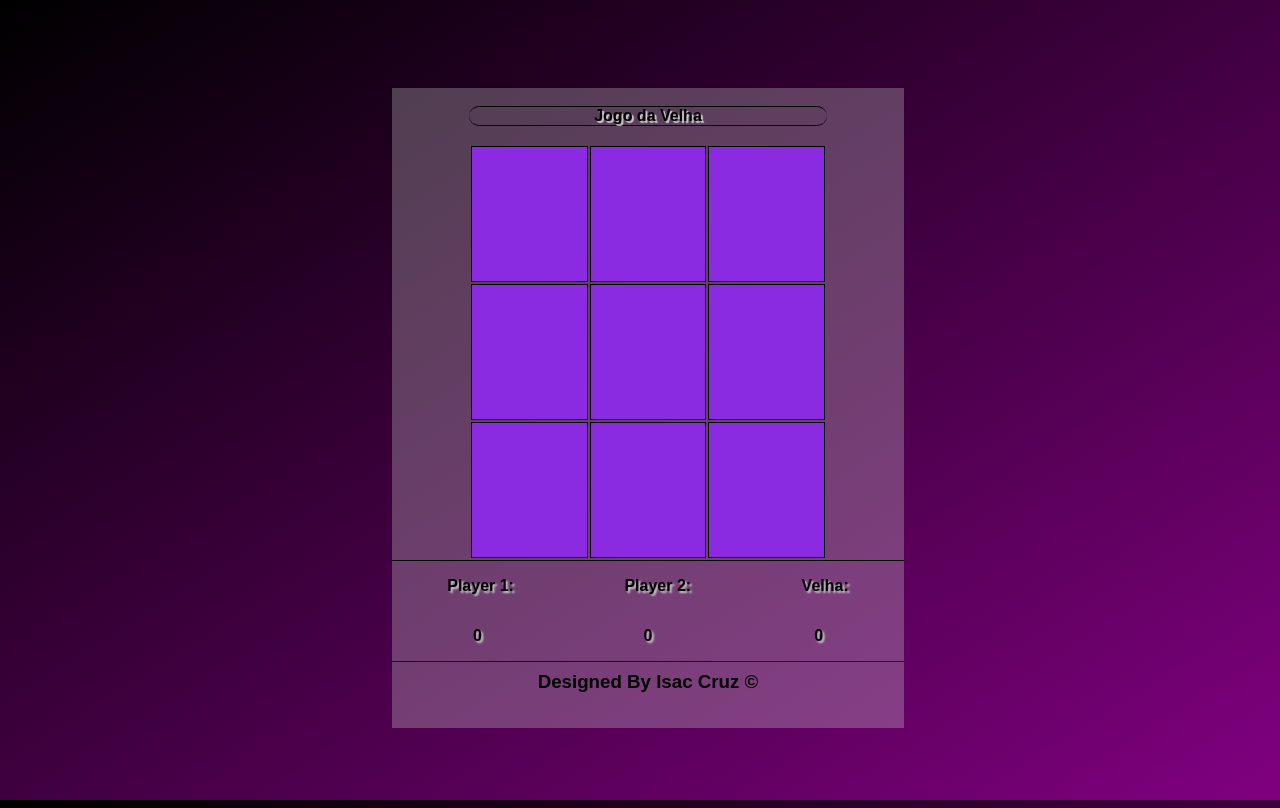
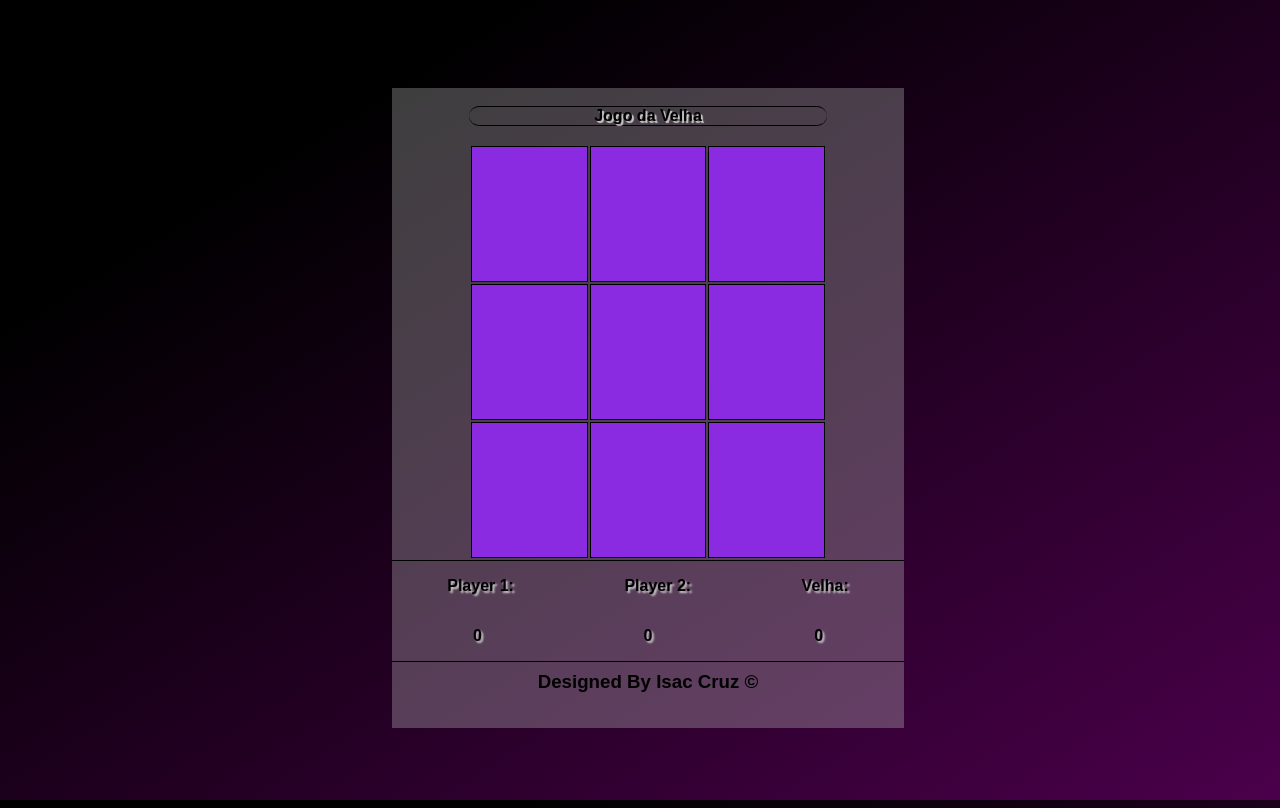
Before and after one commit to isaccsz/Jogo-da-Velha, a plain HTML site: page index.html in a window 1280 px wide. Drawn offline with Linux system fonts and the light colour scheme.

Commit message:
daily commit

```diff
--- a/styles/styles.css
+++ b/styles/styles.css
@@ -11,7 +11,7 @@ body{
     justify-content: center;
     font-family: Arial, Helvetica, sans-serif;
     font-weight: bold;
-    background-image: linear-gradient(to bottom right, black, purple);
+    background-image: linear-gradient(to bottom right, black 20%, rgb(75,0,75));
 }
 
 main{
```
